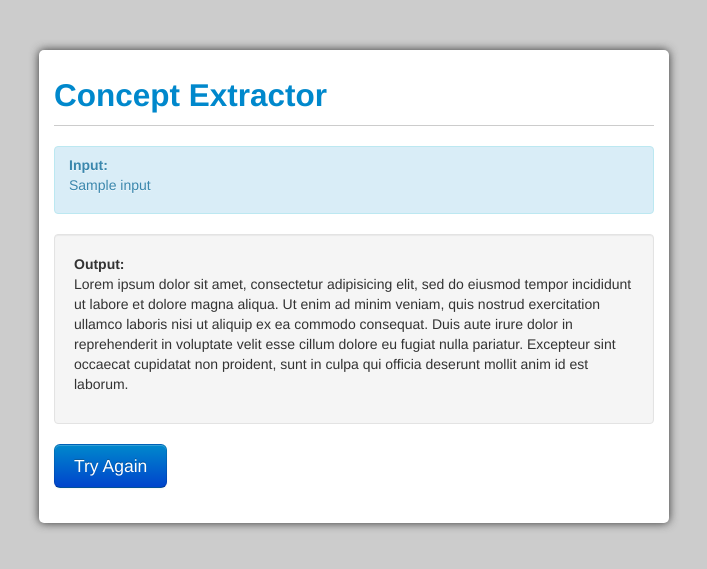
After one commit to tnaumann/ConceptExtraction, a Flask app: template web/templates/result.html in a window 1280 px wide. The commit adds this page. Shown: the top 569 px of the page, without its empty margins (286-993 px from the left). Run offline with Flask 2, Linux system fonts and the light colour scheme; the template is opened without the code that fills it: most values are stand-ins (such as "Sample title", 1, 10 or a date in 2020); some libraries are stand-ins or nearby versions.

Commit message:
Adding a better result page.

```diff
--- a/web/app.py
+++ b/web/app.py
@@ -1,5 +1,6 @@
 from flask import Flask
 from flask import render_template
+from flask import request
 
 import json as simplejson
 
@@ -7,7 +8,11 @@ app = Flask(__name__)
 
 @app.route('/')
 def index():
-	return render_template("home.html")
+	return render_template("form.html")
+
+@app.route('/process', methods=['POST', 'GET'])
+def function():
+	return render_template("result.html", input = request.form['input'])
 
 def run():
     app.debug = True
--- a/web/templates/home.html
+++ b/web/templates/form.html
@@ -2,11 +2,10 @@
 {% block body %}
 <div class="row-fluid">
 	<div class="span12">
-		<br>
-	  	<form>
+	  	<form method="POST" action="/process">
 	  		<fieldset>
 				<label></label>
-				<textarea class="input-block-level" rows="10" placeholder="Type your sentence here..."></textarea>
+				<textarea name="input" class="input-block-level" rows="10" placeholder="Type your sentence here..."></textarea>
 				<span class="help-block"></span>
 				<button type="submit" class="btn btn-primary btn-large">Submit</button>
 	  		</fieldset>
--- a/web/templates/layout.html
+++ b/web/templates/layout.html
@@ -12,9 +12,10 @@
 	<body>
 		<div id="page" class="container">
 			<div id="header">
-				<h2>Concept Extractor</h2>
+				<h2><a href="/">Concept Extractor</a></h2>
 			</div>
 			<div id="content">
+				<br>
 				{% block body %}{% endblock %}
 			</div>
 			<div id="footer">
--- /dev/null
+++ b/web/templates/result.html
@@ -0,0 +1,22 @@
+{% extends "layout.html" %}
+{% block body %}
+<div class="row-fluid">
+	<div class="span12">
+		<div class="alert alert-info">
+		  <b>Input:</b>
+		  <p>
+		  	{{ input }}
+		  </p>
+		</div>
+	  	<div class="well">
+	  		<b>Output:</b>
+	  		<p>
+	  			Lorem ipsum dolor sit amet, consectetur adipisicing elit, sed do eiusmod tempor incididunt ut labore et dolore magna aliqua. Ut enim ad minim veniam, quis nostrud exercitation ullamco laboris nisi ut aliquip ex ea commodo consequat. Duis aute irure dolor in reprehenderit in voluptate velit esse cillum dolore eu fugiat nulla pariatur. Excepteur sint occaecat cupidatat non proident, sunt in culpa qui officia deserunt mollit anim id est laborum.
+	  		</p>
+	  	</div>
+	  	<form>
+	  		<a href="/" class="btn btn-primary btn-large">Try Again</a>
+	  	</form>
+	</div>
+</div>
+{% endblock %}
```
